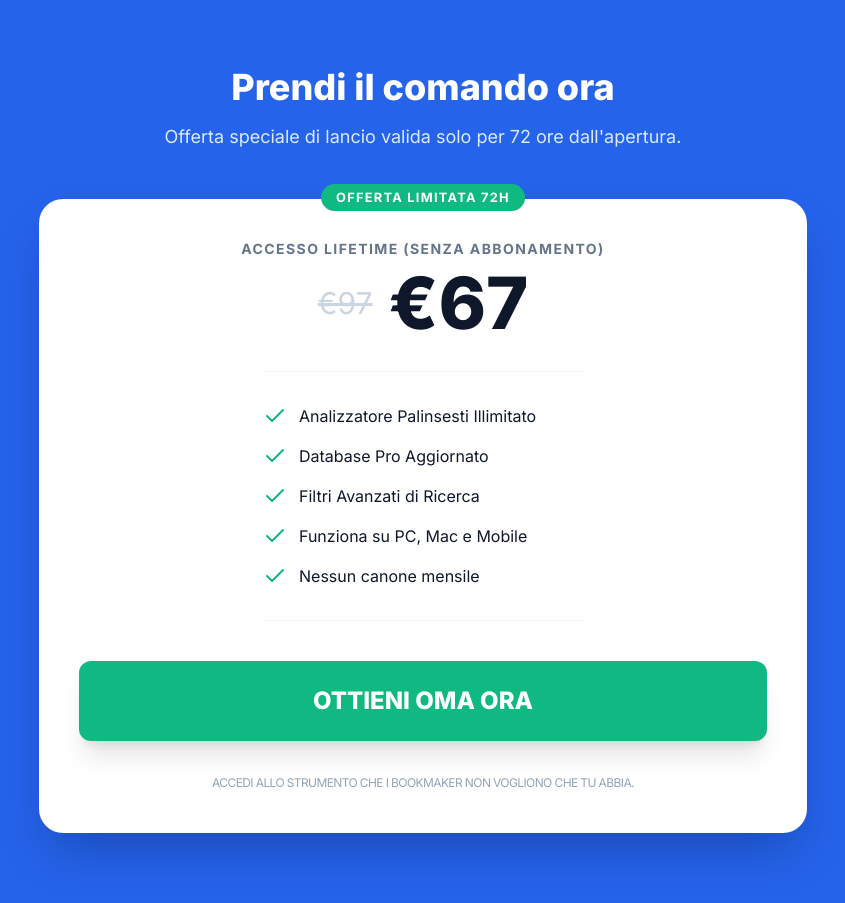
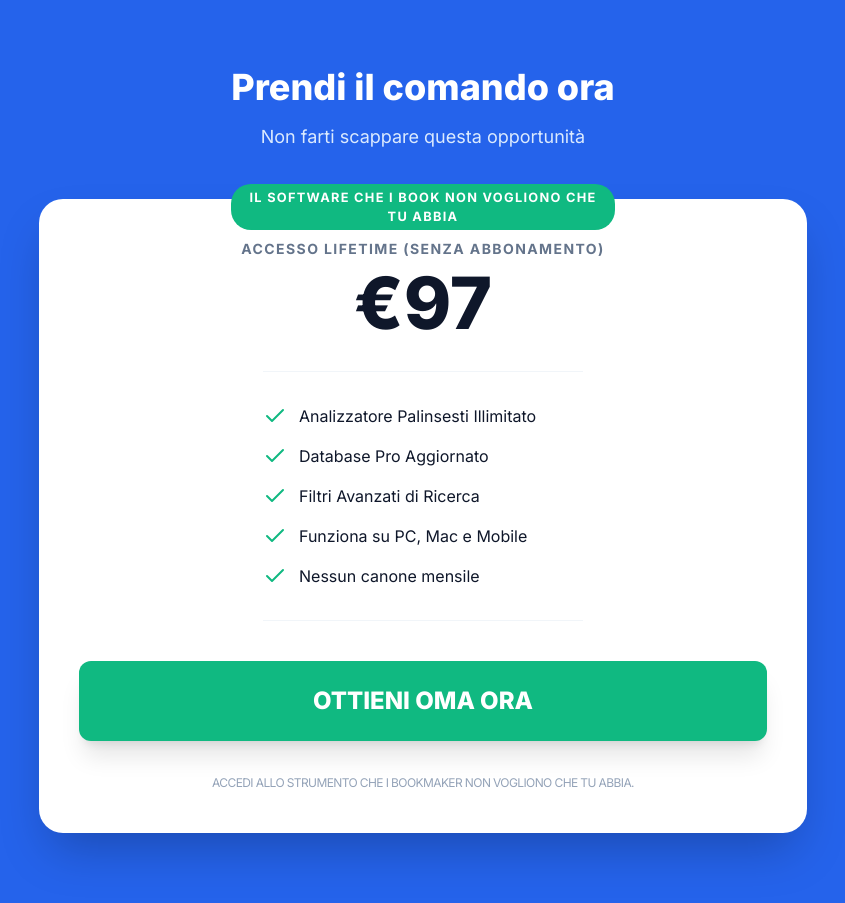
Before and after one commit to andreapeditto/OMA, a plain HTML site: page index.html in a window 1280 px wide. Shown: the part 1600-2503 px from the top of the page, without its empty margins (217-1062 px from the left). Drawn offline with nearby package versions, Linux system fonts and the light colour scheme.

Commit message:
Update index.html
Aggiornato prezzo a 97€

```diff
--- a/index.html
+++ b/index.html
@@ -107,15 +107,14 @@
     <section id="prezzi" class="py-24 px-6 bg-blue-600">
         <div class="max-w-3xl mx-auto text-center text-white">
             <h2 class="text-4xl font-extrabold mb-4">Prendi il comando ora</h2>
-            <p class="mb-12 text-blue-100 text-lg">Offerta speciale di lancio valida solo per 72 ore dall'apertura.</p>
+            <p class="mb-12 text-blue-100 text-lg">Non farti scappare questa opportunità</p>
 
             <div class="bg-white text-slate-900 rounded-3xl p-10 shadow-2xl relative">
-                <div class="badge-lancio uppercase tracking-widest">Offerta Limitata 72H</div>
+                <div class="badge-lancio uppercase tracking-widest">IL SOFTWARE CHE I BOOK NON VOGLIONO CHE TU ABBIA</div>
 
                 <p class="text-slate-500 uppercase font-bold text-sm tracking-widest mb-2">Accesso Lifetime (Senza Abbonamento)</p>
                 <div class="flex justify-center items-center gap-4 mb-8">
-                    <span class="text-3xl text-slate-300 line-through">€97</span>
-                    <span class="text-7xl font-black text-slate-900">€67</span>
+                    <span class="text-7xl font-black text-slate-900">€97</span>
                 </div>
 
                 <ul class="text-left space-y-4 mb-10 max-w-xs mx-auto font-medium border-t border-b border-slate-100 py-8">
@@ -127,7 +126,7 @@
                 </ul>
 
                 <!-- LINK PAYPAL -->
-                <a href="https://www.paypal.com/paypalme/AndreaPeditto/67" class="block w-full bg-emerald-500 hover:bg-emerald-600 text-white py-6 rounded-xl font-black text-2xl transition-all transform hover:scale-105 shadow-xl text-center">
+                <a href="https://www.paypal.com/paypalme/AndreaPeditto/97" class="block w-full bg-emerald-500 hover:bg-emerald-600 text-white py-6 rounded-xl font-black text-2xl transition-all transform hover:scale-105 shadow-xl text-center">
                     OTTIENI OMA ORA
                 </a>
 
```
